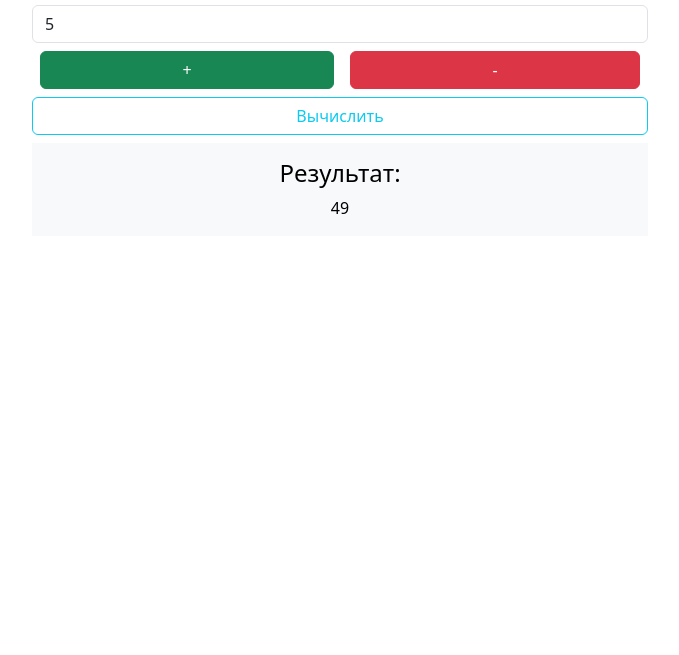
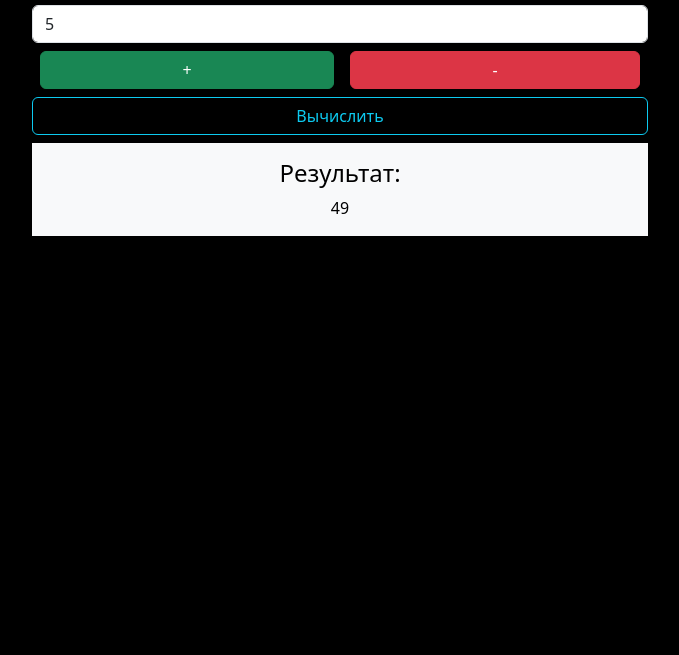
Before and after one commit to Max-IT04/simpleplusminuscalc, a plain HTML site: page index.html in a window 1280 px wide. Shown: the part 145-800 px from the top of the page, without its empty margins (300-979 px from the left). Drawn offline with nearby package versions, Linux system fonts and the light colour scheme.

Commit message:
Update index.html

```diff
--- a/index.html
+++ b/index.html
@@ -15,7 +15,7 @@
   <script src="app.js" defer></script>
 </head>
 
-<body class="bg-green text-light">
+<body class="bg-black text-light">
   <div class="container w-50 pt-5">
     <h1>Калькулятор</h1>
     <input type="number" class="form-control mb-2" placeholder="Введите 1 число" id="input1" value="10" />
```
